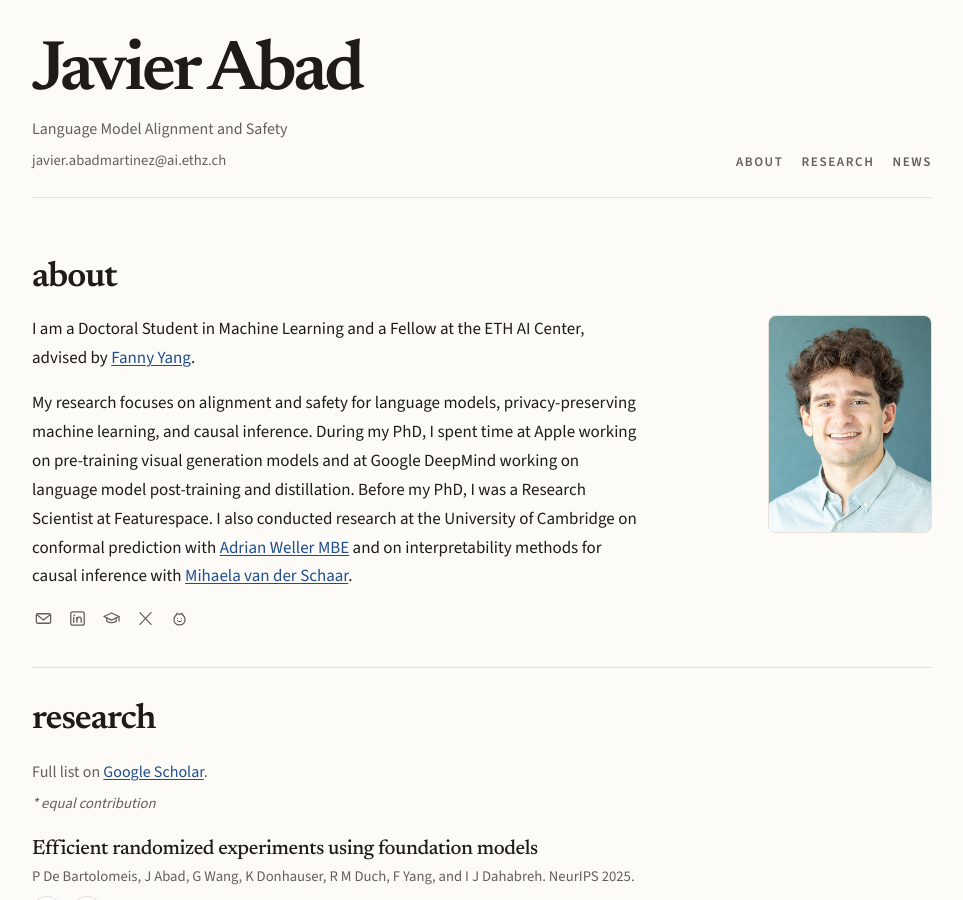
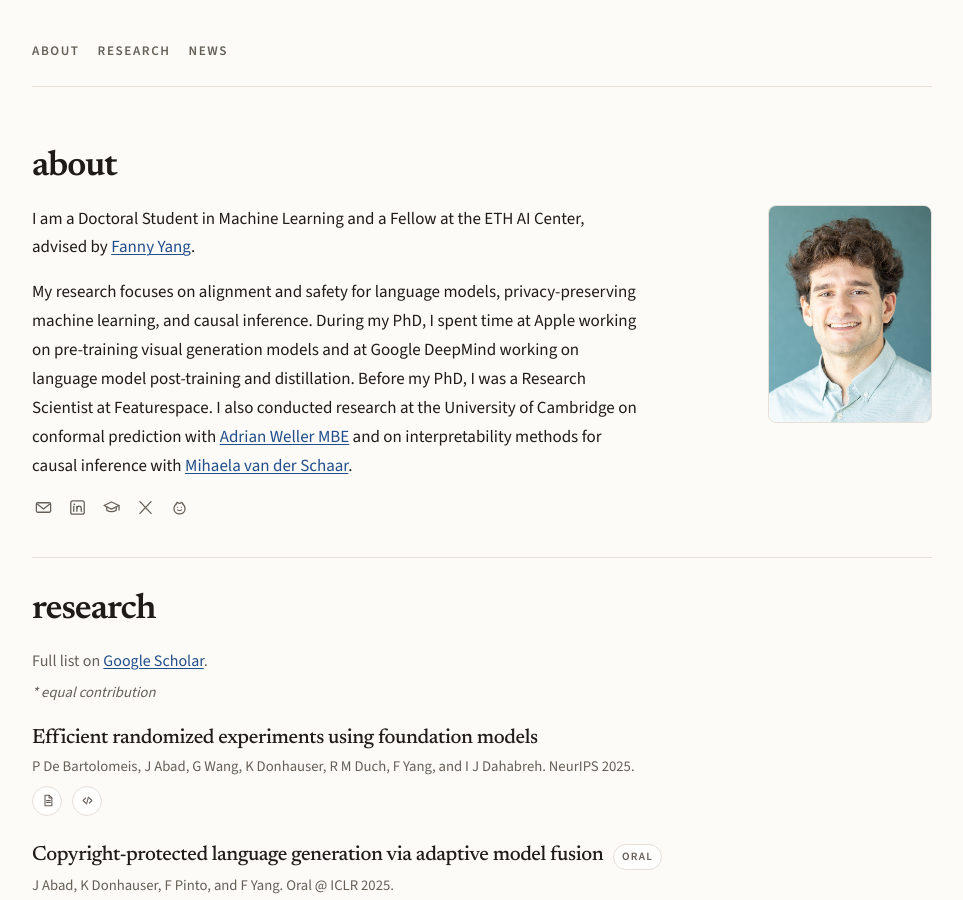
Before and after one commit to jaabmar/jaabmar.github.io, a Jekyll site: the page built from index.html, in a window 1280 px wide and 900 px high. Shown: the whole window, without its empty margins (158-1121 px from the left). Built offline with Jekyll 4.4.1, drawn with Linux system fonts in a browser that asks for light colours.

Commit message:
Remove banner

```diff
--- a/index.html
+++ b/index.html
@@ -6,11 +6,6 @@ image: /artifacts/social-preview.png
 ---
 <div class="page">
   <header class="topbar">
-    <div class="brand">
-      <h1><a class="brand-link" href="{{ '/' | relative_url }}">{{ site.author.name }}</a></h1>
-      <p class="subtitle">Language Model Alignment and Safety</p>
-      <p class="header-email"><span id="email-link"></span></p>
-    </div>
     <nav class="nav" aria-label="Primary">
       <a href="#about">about</a>
       <a href="#research">research</a>
```
